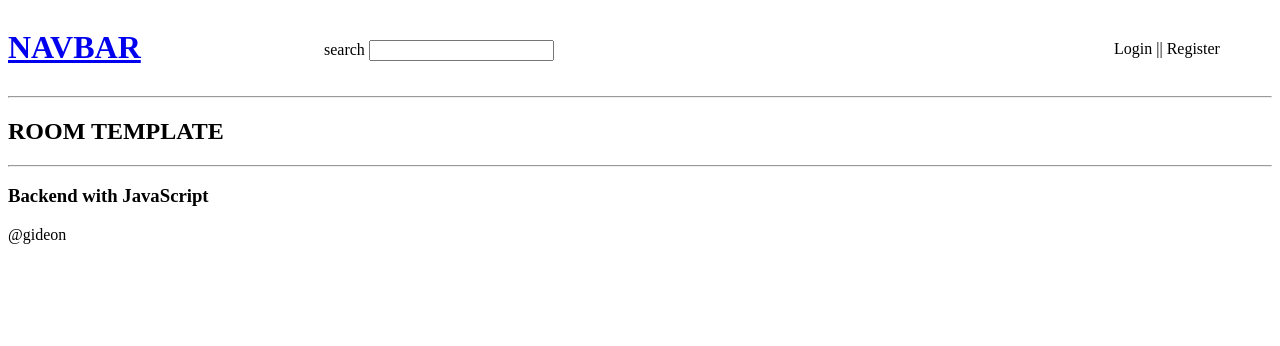
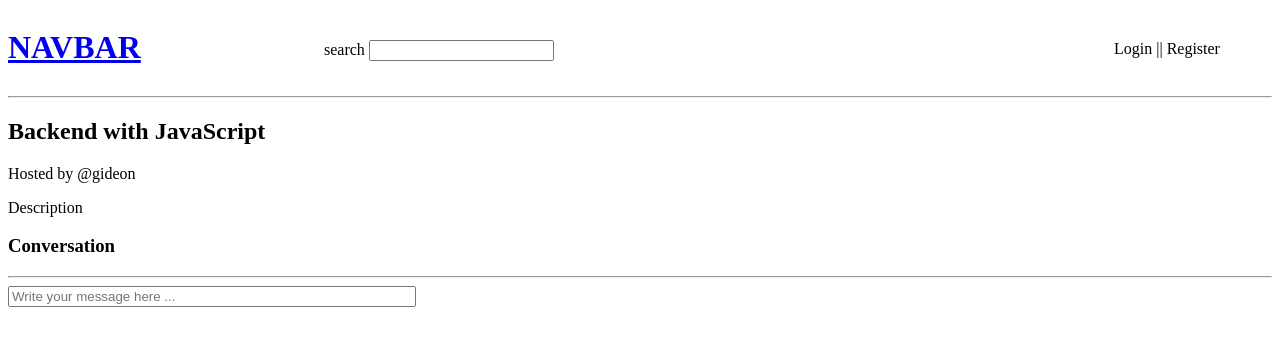
Before and after one commit to Gideon-Tee/LearniSphere, a Django app: page /room/6 in a window 1280 px wide. Shown: the top 346 px of the page. Run offline with Django 5.2, Linux system fonts and the light colour scheme; data comes from the database, SQL or seed files in the repository; both versions use the stored data as it was after the commit.

Commit message:
room conversation page

```diff
--- a/LearniSphere/core/templates/core/room.html
+++ b/LearniSphere/core/templates/core/room.html
@@ -2,13 +2,34 @@
 
 
 {% block content %}
-    <h2>ROOM TEMPLATE</h2><hr>
+    <h2>{{room.name}}</h2>
 
     <div>
-        <h3>{{room.name}}</h3>
-        <span>@{{room.host.username}}</span>
+        <span>Hosted by @{{room.host.username}}</span>
+        <p>Description</p>
         <blockquote>
             {{room.description}}
         </blockquote>
     </div>
+
+    <h3>Conversation</h3><hr>
+    <div class="comment-wrapper">
+
+        {% for message in room_messages reversed %}
+            <div>
+                <p>@{{message.user}} -- <small>{{message.created | timesince}} ago</small> </p>
+                <p style="font-weight: bold;">{{message}}</p>
+                <hr>
+            </div>
+        {% endfor %}
+
+    </div>
+
+    <div class="comment-form">
+        <form action="" method="post">
+            {% csrf_token %}
+
+            <input type="text" name="message" placeholder="Write your message here ..." style="width: 400px;">
+        </form>
+    </div>
 {% endblock content %}
--- a/LearniSphere/core/views.py
+++ b/LearniSphere/core/views.py
@@ -3,12 +3,12 @@ from django.contrib.auth.models import auth
 from django.contrib import messages
 from django.contrib.auth.forms import UserCreationForm
 from django.contrib.auth.decorators import login_required
-from .models import Room, Topic
+from .models import Room, Topic, Message
 from django.db.models import Q
 from .forms import RoomForm
-# Create your views here.
 
 
+# Create your views here.
 
 
 def home(request):
@@ -30,11 +30,27 @@ def home(request):
 
 def room(request, pk):
     room = Room.objects.get(id=int(pk))
+    room_messages = room.message_set.all()
+
+    if request.method == 'POST':
+        new_message = request.POST['message']
+
+        if new_message != None or new_message != '':
+            Message.objects.create(
+                user = request.user,
+                room = room,
+                body = new_message
+            )
+            return redirect('room', pk=room.id)
+
 
     context = {
-        'room': room
+        'room': room,
+        'room_messages': room_messages
     }
     return render(request, 'core/room.html', context)
+
+
 
 @login_required(login_url='login')
 def create_room(request):
@@ -47,6 +63,8 @@ def create_room(request):
 
     context = {'form': form}
     return render(request, 'core/room_form.html', context)
+
+
 
 @login_required(login_url='login')
 def update_room(request, pk):
@@ -65,6 +83,8 @@ def update_room(request, pk):
     }
     return render(request, 'core/room_form.html', context)
 
+
+
 @login_required(login_url='login')
 def delete_room(request, pk):
     room = Room.objects.get(id=int(pk))
@@ -74,7 +94,6 @@ def delete_room(request, pk):
         return redirect('home')
 
     return render(request, 'core/delete.html', {'obj': room.name})
-
 
 
 
@@ -100,9 +119,13 @@ def login(request):
     }
     return render(request, 'core/login_register.html', context)
 
+
+
 def logout(request):
     auth.logout(request)
     return redirect('home')
+
+
 
 def register(request):
     page = 'register'
```
Also changed, not shown: LearniSphere/db.sqlite3.
